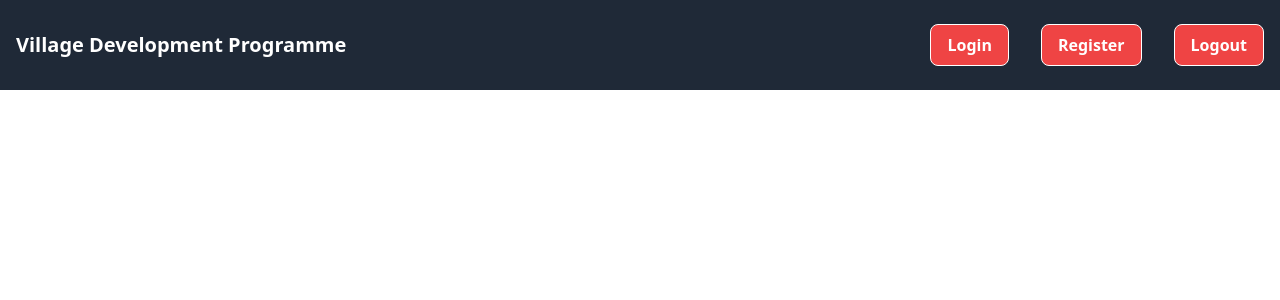
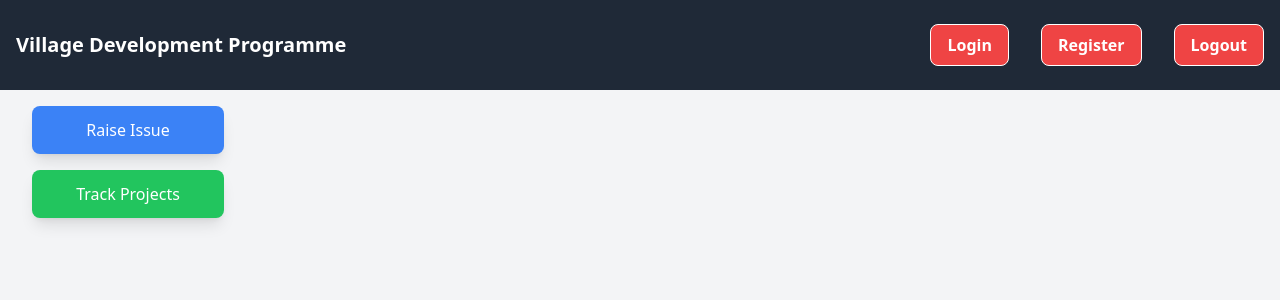
Before and after one commit to aniket2727/full-stack, a React (Create React App) app in the folder client/: page / in a window 1280 px wide. Shown: the top 300 px of the page. Built offline with nearby package versions, Linux system fonts and the light colour scheme.

Commit message:
add code

```diff
--- a/client/src/App.tsx
+++ b/client/src/App.tsx
@@ -5,6 +5,7 @@ import NavbarComponent from "./component/Header/NavbarComponent";
 // Lazy load pages for performance optimization
 const LoginPage = lazy(() => import("./pages/LoginPage"));
 const RegistePage=lazy(()=>import('./Registerform/Registerpage'));
+const HomePage=lazy(()=>import('./pages/HomePage'))
 // const HomePage = lazy(() => import("./pages/HomePage")); // Assuming you have a HomePage
 // const NotFoundPage = lazy(() => import("./pages/NotFoundPage")); // Page for 404
 
@@ -24,6 +25,7 @@ function App() {
             {/* Route for login page */}
             <Route path="/login" element={<LoginPage />} />
             <Route path="/register" element={<RegistePage/>} />
+            <Route path="/" element={<HomePage/>} />
 
             {/* Route for 404 (page not found) */}
 
--- /dev/null
+++ b/client/src/pages/HomePage.tsx
@@ -0,0 +1,20 @@
+import React from "react";
+
+const Homepage: React.FC = () => {
+    return (
+        <div className="flex h-screen bg-gray-100">
+            {/* Left-aligned column for buttons */}
+            <div className="flex flex-col items-start ml-8 mt-4 space-y-4">
+                {/* Button styles */}
+                <button className="w-48 py-3 px-5 text-white bg-blue-500 hover:bg-blue-600 rounded-lg shadow-lg focus:outline-none">
+                    Raise Issue
+                </button>
+                <button className="w-48 py-3 px-5 text-white bg-green-500 hover:bg-green-600 rounded-lg shadow-lg focus:outline-none">
+                    Track Projects
+                </button>
+            </div>
+        </div>
+    );
+};
+
+export default Homepage;
```
